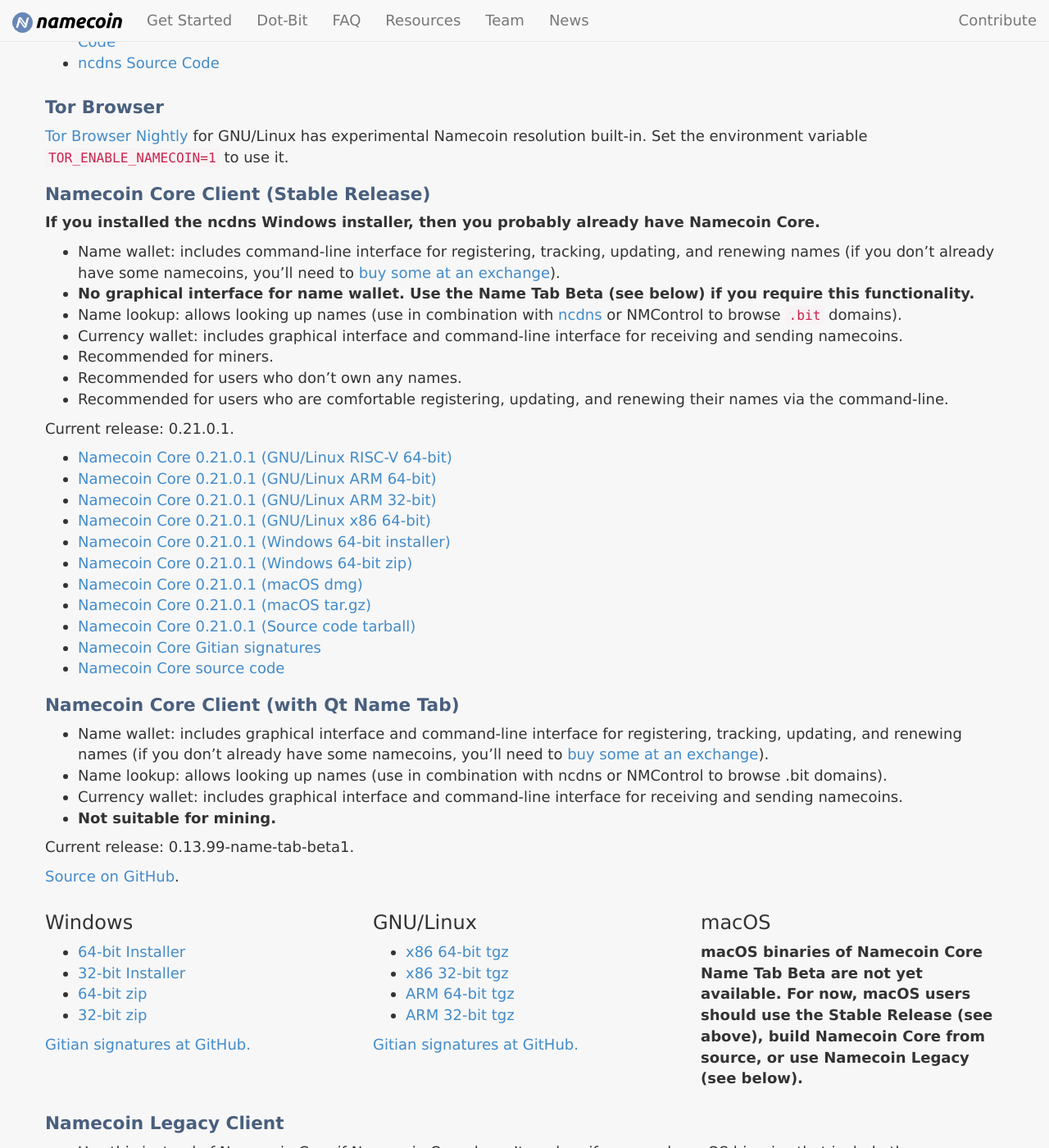
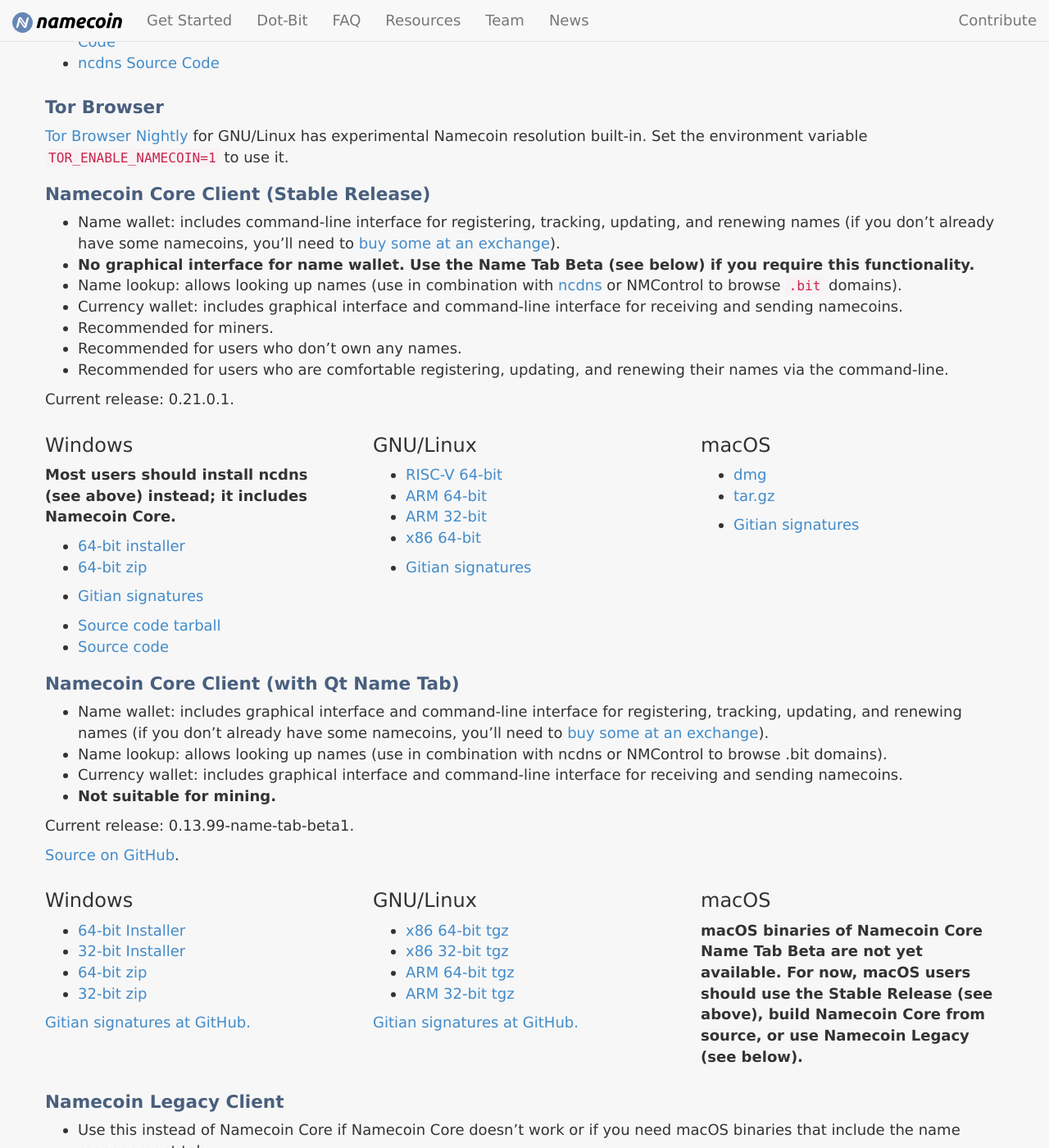
Before and after one commit to JeremyRand/namecoin.org, a Jekyll site: the page built from download/index.md, in a window 1280 px wide and 1400 px high, scrolled down 1460 px. Shown: the whole window at 82% size. Built offline with Jekyll 4.4.1, drawn with Linux system fonts in a browser that asks for light colours.

Commit message:
Use columns for Namecoin Core downloads

```diff
--- a/download/index.md
+++ b/download/index.md
@@ -81,8 +81,6 @@ Requires setting up a Namecoin client (Namecoin Core, ConsensusJ-Namecoin, or El
 
 ## Namecoin Core Client (Stable Release)
 
-**If you installed the ncdns Windows installer, then you probably already have Namecoin Core.**
-
 * Name wallet: includes command-line interface for registering, tracking, updating, and renewing names (if you don't already have some namecoins, you'll need to [buy some at an exchange]({{ "/exchanges/" | relative_url }})).
 * **No graphical interface for name wallet.  Use the Name Tab Beta (see below) if you require this functionality.**
 * Name lookup: allows looking up names (use in combination with [ncdns]({{ "/docs/ncdns" | relative_url }}) or NMControl to browse `.bit` domains).
@@ -93,17 +91,49 @@ Requires setting up a Namecoin client (Namecoin Core, ConsensusJ-Namecoin, or El
 
 Current release: 0.21.0.1.
 
-* [Namecoin Core 0.21.0.1 (GNU/Linux RISC-V 64-bit)]({{ site.files_url }}/files/namecoin-core/namecoin-core-0.21.0.1/namecoin-nc0.21.0.1-riscv64-linux-gnu.tar.gz)
-* [Namecoin Core 0.21.0.1 (GNU/Linux ARM 64-bit)]({{ site.files_url }}/files/namecoin-core/namecoin-core-0.21.0.1/namecoin-nc0.21.0.1-aarch64-linux-gnu.tar.gz)
-* [Namecoin Core 0.21.0.1 (GNU/Linux ARM 32-bit)]({{ site.files_url }}/files/namecoin-core/namecoin-core-0.21.0.1/namecoin-nc0.21.0.1-arm-linux-gnueabihf.tar.gz)
-* [Namecoin Core 0.21.0.1 (GNU/Linux x86 64-bit)]({{ site.files_url }}/files/namecoin-core/namecoin-core-0.21.0.1/namecoin-nc0.21.0.1-x86_64-linux-gnu.tar.gz)
-* [Namecoin Core 0.21.0.1 (Windows 64-bit installer)]({{ site.files_url }}/files/namecoin-core/namecoin-core-0.21.0.1/namecoin-nc0.21.0.1-win64-setup-unsigned.exe)
-* [Namecoin Core 0.21.0.1 (Windows 64-bit zip)]({{ site.files_url }}/files/namecoin-core/namecoin-core-0.21.0.1/namecoin-nc0.21.0.1-win64.zip)
-* [Namecoin Core 0.21.0.1 (macOS dmg)]({{ site.files_url }}/files/namecoin-core/namecoin-core-0.21.0.1/namecoin-nc0.21.0.1-osx-unsigned.dmg)
-* [Namecoin Core 0.21.0.1 (macOS tar.gz)]({{ site.files_url }}/files/namecoin-core/namecoin-core-0.21.0.1/namecoin-nc0.21.0.1-osx64.tar.gz)
-* [Namecoin Core 0.21.0.1 (Source code tarball)]({{ site.files_url }}/files/namecoin-core/namecoin-core-0.21.0.1/namecoin-nc0.21.0.1.tar.gz)
-* [Namecoin Core Gitian signatures](https://github.com/namecoin/gitian.sigs/)
-* [Namecoin Core source code](https://github.com/namecoin/namecoin-core/)
+<div class="row">
+
+<div class="col-sm-4">
+
+### Windows
+
+**Most users should install ncdns (see above) instead; it includes Namecoin Core.**
+
+* [64-bit installer]({{ site.files_url }}/files/namecoin-core/namecoin-core-0.21.0.1/namecoin-nc0.21.0.1-win64-setup-unsigned.exe)
+* [64-bit zip]({{ site.files_url }}/files/namecoin-core/namecoin-core-0.21.0.1/namecoin-nc0.21.0.1-win64.zip)
+
+* [Gitian signatures](https://github.com/namecoin/gitian.sigs/tree/master/0.21.0.1-win-unsigned)
+
+</div>
+
+<div class="col-sm-4">
+
+### GNU/Linux
+
+* [RISC-V 64-bit]({{ site.files_url }}/files/namecoin-core/namecoin-core-0.21.0.1/namecoin-nc0.21.0.1-riscv64-linux-gnu.tar.gz)
+* [ARM 64-bit]({{ site.files_url }}/files/namecoin-core/namecoin-core-0.21.0.1/namecoin-nc0.21.0.1-aarch64-linux-gnu.tar.gz)
+* [ARM 32-bit]({{ site.files_url }}/files/namecoin-core/namecoin-core-0.21.0.1/namecoin-nc0.21.0.1-arm-linux-gnueabihf.tar.gz)
+* [x86 64-bit]({{ site.files_url }}/files/namecoin-core/namecoin-core-0.21.0.1/namecoin-nc0.21.0.1-x86_64-linux-gnu.tar.gz)
+
+* [Gitian signatures](https://github.com/namecoin/gitian.sigs/tree/master/0.21.0.1-linux)
+
+</div>
+
+<div class="col-sm-4">
+
+### macOS
+
+* [dmg]({{ site.files_url }}/files/namecoin-core/namecoin-core-0.21.0.1/namecoin-nc0.21.0.1-osx-unsigned.dmg)
+* [tar.gz]({{ site.files_url }}/files/namecoin-core/namecoin-core-0.21.0.1/namecoin-nc0.21.0.1-osx64.tar.gz)
+
+* [Gitian signatures](https://github.com/namecoin/gitian.sigs/tree/master/0.21.0.1-osx-unsigned)
+
+</div>
+
+</div>
+
+* [Source code tarball]({{ site.files_url }}/files/namecoin-core/namecoin-core-0.21.0.1/namecoin-nc0.21.0.1.tar.gz)
+* [Source code](https://github.com/namecoin/namecoin-core/)
 
 ## Namecoin Core Client (with Qt Name Tab)
 
```
